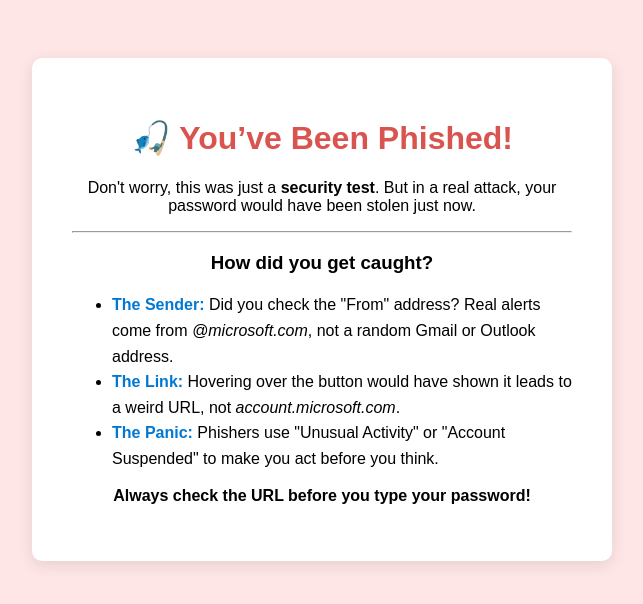
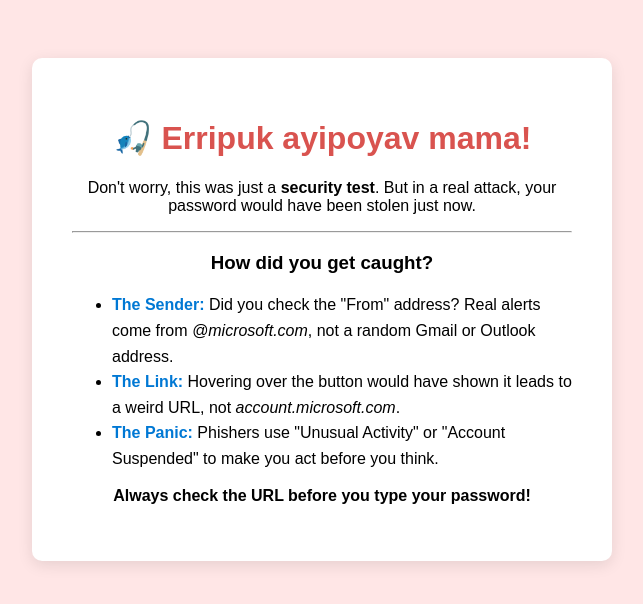
Before and after one commit to vinay752/phis_demo, a plain HTML site: page index.html in a window 1280 px wide. Shown: the whole page, without its empty margins (318-961 px from the left). Drawn offline with Linux system fonts and the light colour scheme.

Commit message:
Change phishing message to a different language

```diff
--- a/index.html
+++ b/index.html
@@ -11,7 +11,7 @@
 </head>
 <body>
     <div class="box">
-        <h1>🎣 You’ve Been Phished!</h1>
+        <h1>🎣 Erripuk ayipoyav mama!</h1>
         <p>Don't worry, this was just a <strong>security test</strong>. But in a real attack, your password would have been stolen just now.</p>
         <hr>
         <h3>How did you get caught?</h3>
```
